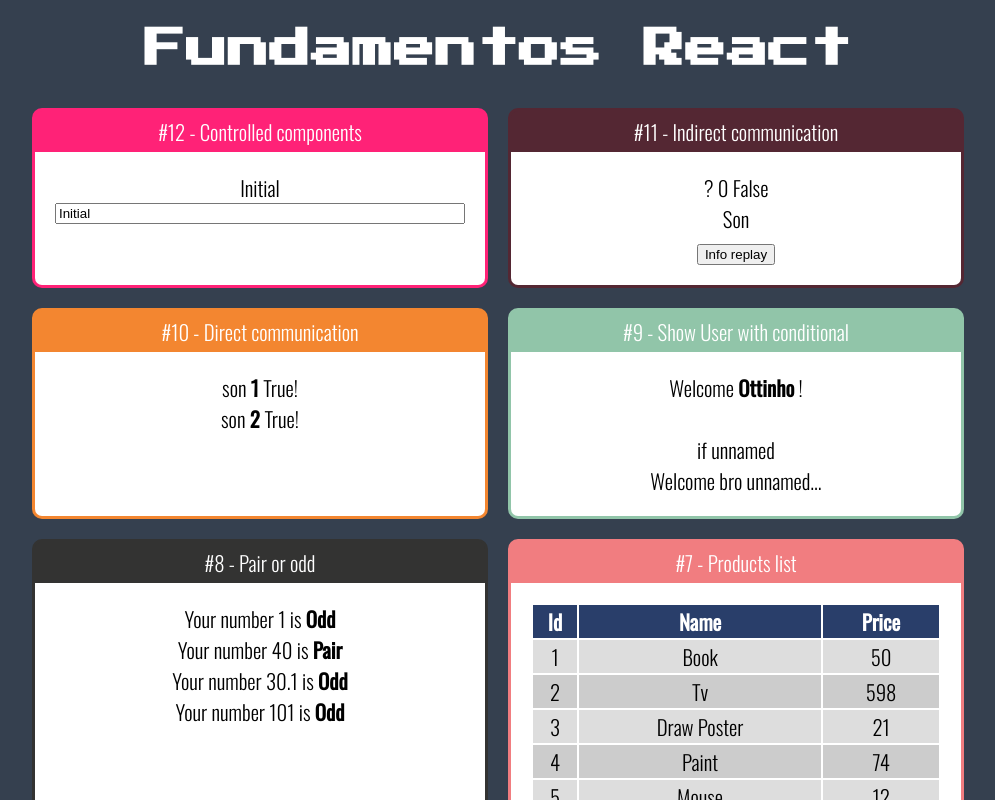
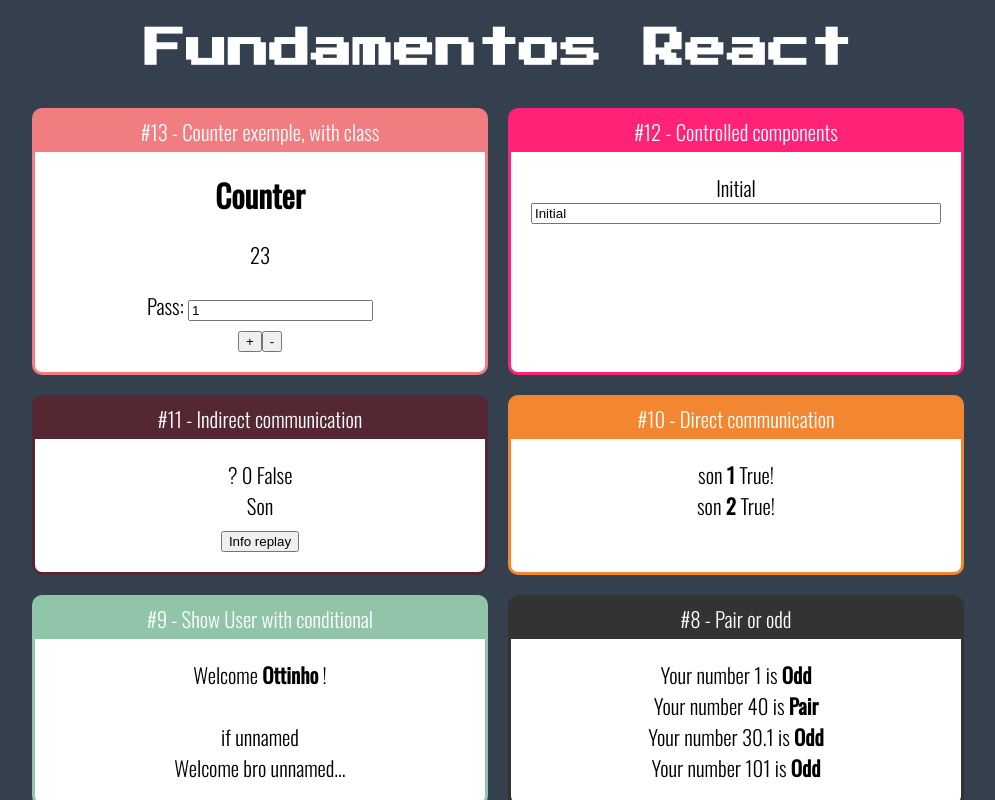
Before and after one commit to ottonSam/reactConcepts, a React (Create React App) app in the folder react-ui/: page / in a window 1280 px wide. Shown: the top 800 px of the page, without its empty margins (142-1137 px from the left). Built offline with nearby package versions, Linux system fonts and the light colour scheme.

Commit message:
add couter example

```diff
--- a/react-ui/src/App.jsx
+++ b/react-ui/src/App.jsx
@@ -17,12 +17,16 @@ import ShowUser from './components/conditional/ShowUser';
 import DirectFather from './components/communication/DirectFather';
 import IndirectFather from './components/communication/IndirectFather';
 import Input from './components/form/Input';
+import Counter from './components/counter/Counter';
 
 export default () => (
     <div className="App">
         <h1>Fundamentos React</h1>
 
         <div className="Cards">
+            <Card title="#13 - Counter exemple, with class" color="#F17D80">
+                <Counter initialNumber={23}></Counter>
+            </Card>
             <Card title="#12 - Controlled components">
                 <Input></Input>
             </Card>
--- /dev/null
+++ b/react-ui/src/components/counter/Counter.jsx
@@ -0,0 +1,47 @@
+import React, { Component } from 'react';
+
+export default class Counter extends Component {
+
+    state = {
+        number: this.props.initialNumber || 0,
+        pass: this.props.passInitial || 1,
+    };
+
+    inc = () => {
+        this.setState({
+            number: this.state.number + this.state.pass,
+        });
+    }
+
+    dec = () => {
+        this.setState({
+            number: this.state.number - this.state.pass,
+        });
+    }
+
+    setPass = (event) => {
+        this.setState({
+            pass: +event.target.value,
+        });
+    }
+
+    render() {
+        return (
+             <div>
+                <h2>Counter</h2>
+                <p>{this.state.number}</p>
+                <div>
+                    <label htmlFor="passInput">Pass: </label>
+                    <input
+                        id="passInput"
+                        type="number"
+                        value={this.state.pass}
+                        onChange={this.setPass}
+                    />
+                </div>
+                <button onClick={this.inc}>+</button>
+                <button onClick={this.dec}>-</button>
+             </div>
+        );
+    }
+}
```
